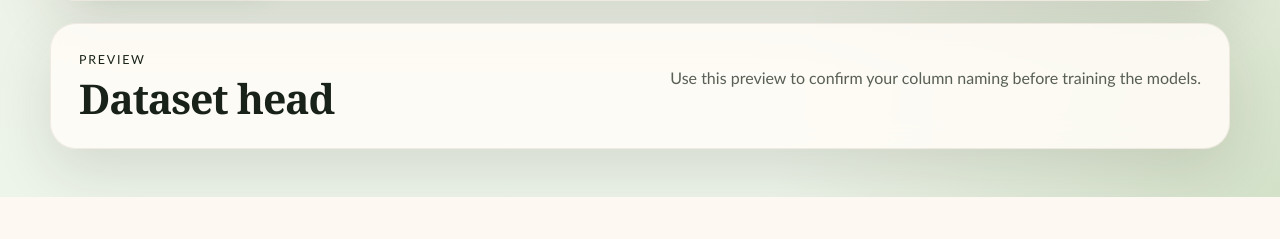
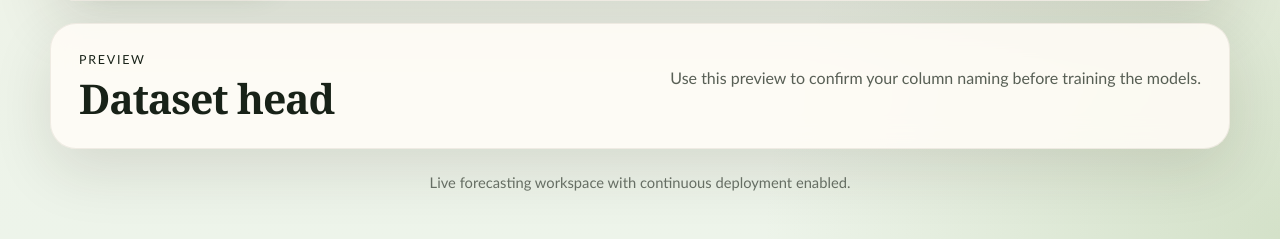
Before and after one commit to kgthunder-arch/Thunder-repository, a Flask app: template templates/configure.html in a window 1280 px wide. Shown: the part 1499-1738 px from the top of the page. Before the commit the page ends 1696 px from the top, so only its background shows below. Run offline with Flask 3, Linux system fonts and the light colour scheme; the template is opened without the code that fills it, so the values that code supplies are empty; some libraries are stand-ins or nearby versions.

Commit message:
Add Vercel config and deployment verification footer

```diff
--- a/static/css/styles.css
+++ b/static/css/styles.css
@@ -145,6 +145,13 @@ body {
     display: grid;
     gap: 22px;
     margin-top: 22px;
+}
+
+.page-footer {
+    padding: 10px 6px 0;
+    text-align: center;
+    color: rgba(24, 34, 24, 0.62);
+    font-size: 0.92rem;
 }
 
 .panel {
--- a/templates/base.html
+++ b/templates/base.html
@@ -39,6 +39,10 @@
         <main class="content-shell">
             {% block content %}{% endblock %}
         </main>
+
+        <footer class="page-footer">
+            <p>Live forecasting workspace with continuous deployment enabled.</p>
+        </footer>
     </div>
 
     <script src="{{ url_for('static', filename='js/app.js') }}"></script>
```
Also changed, not shown: vercel.json (added), 1 other file.
